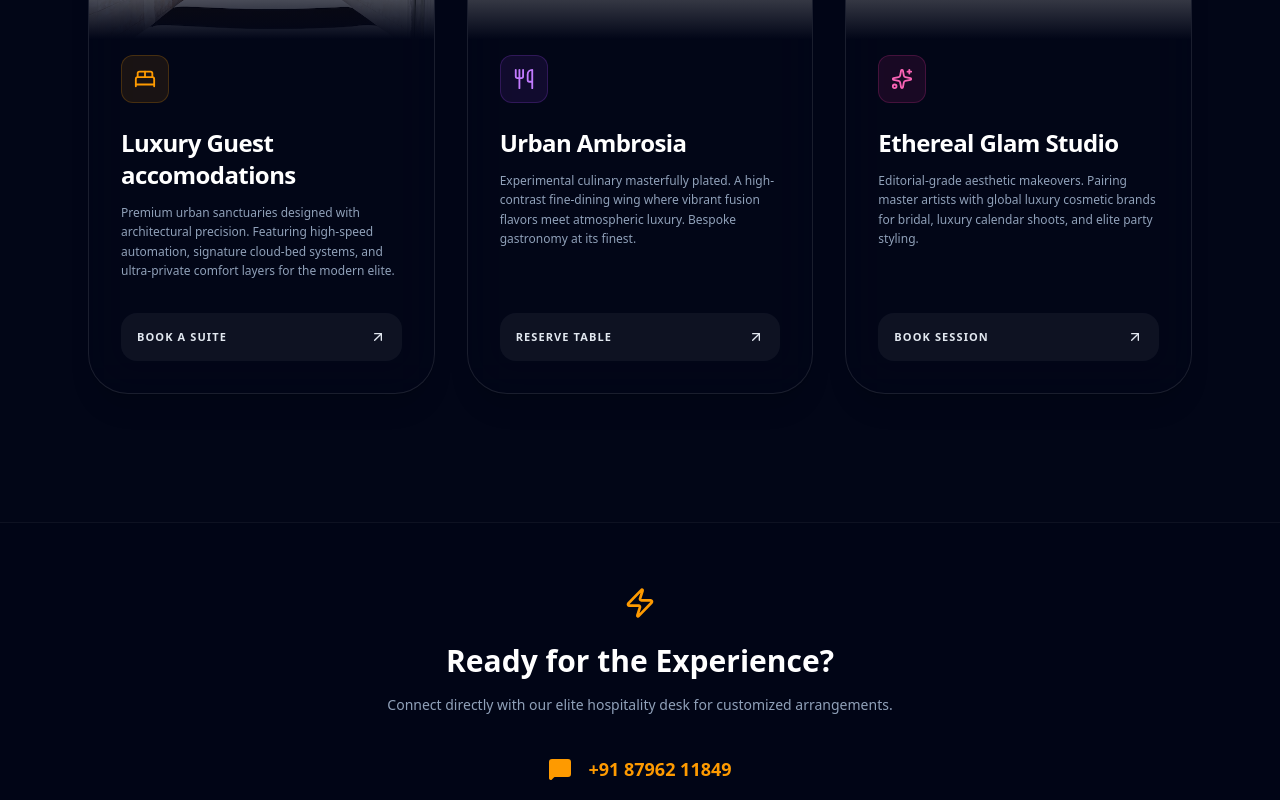
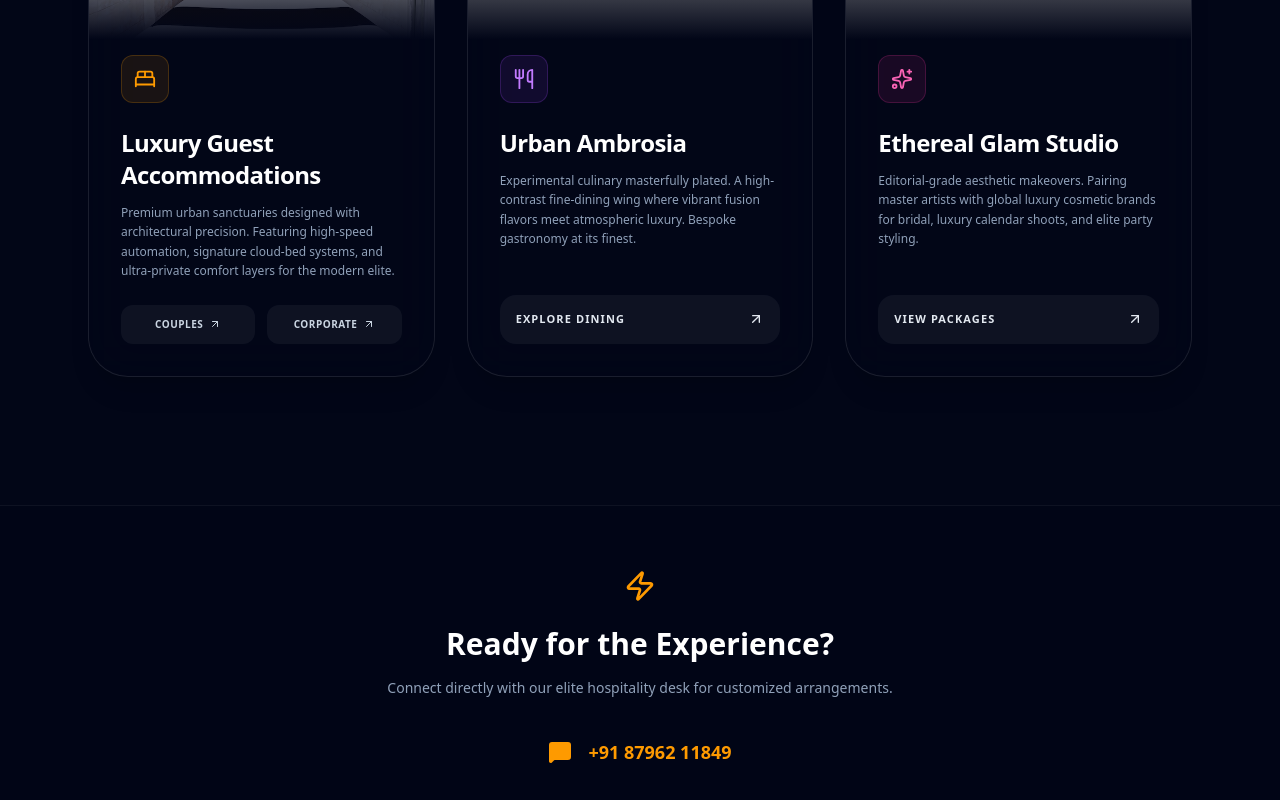
Before and after one commit to sandytrauma/ethereal-inn, a Next.js app: page /sanctuary in a window 1280 px wide. Shown: the part 1180-1980 px from the top of the page. Built offline with nearby package versions, Linux system fonts and the light colour scheme; no server answers; grey boxes are pictures that could not be loaded.

Commit message:
edit Ad-01

```diff
--- a/app/sanctuary/[id]/page.tsx
+++ b/app/sanctuary/[id]/page.tsx
@@ -43,7 +43,7 @@ export async function generateMetadata({ params }: PageProps): Promise<Metadata>
     };
   }
 
-  const siteUrl = process.env.NEXT_PUBLIC_APP_URL || "https://ethereal-inn.vercel.app";
+  const siteUrl = process.env.NEXT_PUBLIC_APP_URL || "https://www.etherealinn.com";
   const imageUrl = campaign.primaryImage.startsWith("http")
     ? campaign.primaryImage
     : `${siteUrl}${campaign.primaryImage}`;
@@ -128,7 +128,14 @@ export default async function DynamicSanctuaryAdPage({ params }: PageProps) {
               {campaign.badge || "Exclusive Campaign Offer"}
             </Link>
           </span>
+
         </div>
+
+         <span className="text-[10px] font-black uppercase tracking-[0.3em] text-rose-400 ml-5">
+            <Link href="/">
+              Return to the home of sanctuaries
+            </Link>
+          </span>
 
         <h1 className="text-4xl md:text-7xl font-black tracking-tighter text-white mb-6 leading-none uppercase max-w-4xl mx-auto">
           {campaign.title}
--- a/app/sanctuary/page.tsx
+++ b/app/sanctuary/page.tsx
@@ -61,7 +61,7 @@ export default function EtherealSanctuaryPage() {
           <Star size={14} className="text-amber-500 fill-amber-500" />
           <span className="text-[10px] font-black uppercase tracking-[0.3em] text-gray-300">
             <Link href="/">
-            The Ethereal Portfolio
+              The Ethereal Portfolio
             </Link>
           </span>
         </div>
@@ -102,9 +102,9 @@ export default function EtherealSanctuaryPage() {
       <section className="relative z-10 max-w-6xl mx-auto px-6 pb-32">
         <div className="grid md:grid-cols-3 gap-8">
 
-          {/* CATALOGUE ITEM: LUXURY SUITES (Using Catalogue_2.avif) */}
+          {/* CATALOGUE ITEM: LUXURY SUITES (Links into Dynamic Campaign Variants) */}
           <div className="group relative flex flex-col bg-slate-950/50 border border-white/10 rounded-[40px] backdrop-blur-xl transition-all duration-500 hover:bg-slate-950/80 hover:border-amber-500/40 shadow-xl overflow-hidden">
-            <div className="relative h-48 w-full">
+            <Link href="/sanctuary/couple-friendly-stay" className="block relative h-48 w-full overflow-hidden">
               <Image
                 src="/Catalogue_2.avif"
                 alt="Ethereal Luxury Stays and Guest Suites"
@@ -112,29 +112,47 @@ export default function EtherealSanctuaryPage() {
                 className="object-cover object-center group-hover:scale-105 transition-transform duration-500"
               />
               <div className="absolute inset-0 bg-gradient-to-t from-slate-950 via-slate-950/20 to-transparent" />
-            </div>
+              <div className="absolute top-4 left-4 bg-rose-500/80 text-white text-[9px] font-bold px-2.5 py-1 rounded-full uppercase tracking-wider backdrop-blur-sm opacity-0 group-hover:opacity-100 transition-opacity duration-300">
+                Couple Friendly
+              </div>
+              <div className="absolute top-4 right-4 bg-amber-500/80 text-slate-950 text-[9px] font-bold px-2.5 py-1 rounded-full uppercase tracking-wider backdrop-blur-sm opacity-0 group-hover:opacity-100 transition-opacity duration-300">
+                Corporate Tier
+              </div>
+            </Link>
 
             <div className="p-8 pt-4 flex flex-col flex-grow">
               <div className="w-12 h-12 bg-amber-500/10 text-amber-500 rounded-xl flex items-center justify-center mb-6 border border-amber-500/20">
                 <BedDouble size={22} />
               </div>
-              <h3 className="text-2xl font-black text-white mb-3 tracking-tight">Luxury Guest accomodations</h3>
-              <p className="text-slate-400 text-xs leading-relaxed font-medium mb-8 flex-grow">
+              <h3 className="text-2xl font-black text-white mb-3 tracking-tight">
+                <Link href="/sanctuary/couple-friendly-stay" className="hover:text-amber-400 transition-colors">
+                  Luxury Guest Accommodations
+                </Link>
+              </h3>
+              <p className="text-slate-400 text-xs leading-relaxed font-medium mb-6 flex-grow">
                 Premium urban sanctuaries designed with architectural precision. Featuring high-speed automation, signature cloud-bed systems, and ultra-private comfort layers for the modern elite.
               </p>
-              <a
-                href={links.suites}
-                target="_blank"
-                className="flex items-center justify-between w-full bg-white/5 p-4 rounded-2xl group-hover:bg-amber-500 group-hover:text-black transition-all font-bold text-[11px] uppercase tracking-widest"
-              >
-                Book A Suite <ArrowUpRight size={16} />
-              </a>
+
+              <div className="grid grid-cols-2 gap-3 mt-auto">
+                <Link
+                  href="/sanctuary/couple-friendly-stay"
+                  className="flex items-center justify-center gap-1.5 bg-white/5 hover:bg-rose-500 hover:text-white text-slate-300 text-[10px] font-bold py-3 px-2 rounded-xl transition-all uppercase tracking-wider text-center"
+                >
+                  Couples <ArrowUpRight size={12} />
+                </Link>
+                <Link
+                  href="/sanctuary/corporate-stay"
+                  className="flex items-center justify-center gap-1.5 bg-white/5 hover:bg-amber-500 hover:text-slate-950 text-slate-300 text-[10px] font-bold py-3 px-2 rounded-xl transition-all uppercase tracking-wider text-center"
+                >
+                  Corporate <ArrowUpRight size={12} />
+                </Link>
+              </div>
             </div>
           </div>
 
-          {/* CATALOGUE ITEM: URBAN AMBROSIA (Using Royalty-Free Premium Culinary Asset) */}
+          {/* CATALOGUE ITEM: URBAN AMBROSIA */}
           <div className="group relative flex flex-col bg-slate-950/50 border border-white/10 rounded-[40px] backdrop-blur-xl transition-all duration-500 hover:bg-slate-950/80 hover:border-purple-500/40 shadow-xl overflow-hidden">
-            <div className="relative h-48 w-full">
+            <Link href="/sanctuary/urban-ambrosia" className="block relative h-48 w-full overflow-hidden">
               <Image
                 src="https://images.unsplash.com/photo-1544025162-d76694265947?auto=format&fit=crop&w=800&q=80"
                 alt="Urban Ambrosia Luxury Fine Dining"
@@ -142,29 +160,32 @@ export default function EtherealSanctuaryPage() {
                 className="object-cover object-center group-hover:scale-105 transition-transform duration-500"
               />
               <div className="absolute inset-0 bg-gradient-to-t from-slate-950 via-slate-950/20 to-transparent" />
-            </div>
+            </Link>
 
             <div className="p-8 pt-4 flex flex-col flex-grow">
               <div className="w-12 h-12 bg-purple-500/10 text-purple-400 rounded-xl flex items-center justify-center mb-6 border border-purple-500/20">
                 <Utensils size={22} />
               </div>
-              <h3 className="text-2xl font-black text-white mb-3 tracking-tight">Urban Ambrosia</h3>
+              <h3 className="text-2xl font-black text-white mb-3 tracking-tight">
+                <Link href="/sanctuary/urban-ambrosia" className="hover:text-purple-400 transition-colors">
+                  Urban Ambrosia
+                </Link>
+              </h3>
               <p className="text-slate-400 text-xs leading-relaxed font-medium mb-8 flex-grow">
                 Experimental culinary masterfully plated. A high-contrast fine-dining wing where vibrant fusion flavors meet atmospheric luxury. Bespoke gastronomy at its finest.
               </p>
-              <a
-                href={links.culinary}
-                target="_blank"
-                className="flex items-center justify-between w-full bg-white/5 p-4 rounded-2xl group-hover:bg-purple-500 group-hover:text-black transition-all font-bold text-[11px] uppercase tracking-widest"
+              <Link
+                href="/sanctuary/urban-ambrosia"
+                className="flex items-center justify-between w-full bg-white/5 p-4 rounded-2xl group-hover:bg-purple-500 group-hover:text-black transition-all font-bold text-[11px] uppercase tracking-widest mt-auto"
               >
-                Reserve Table <ArrowUpRight size={16} />
-              </a>
+                Explore Dining <ArrowUpRight size={16} />
+              </Link>
             </div>
           </div>
 
-          {/* CATALOGUE ITEM: GLAM STUDIO (Using Royalty-Free Premium Makeup Vanity Asset) */}
+          {/* CATALOGUE ITEM: GLAM STUDIO */}
           <div className="group relative flex flex-col bg-slate-950/50 border border-white/10 rounded-[40px] backdrop-blur-xl transition-all duration-500 hover:bg-slate-950/80 hover:border-pink-500/40 shadow-xl overflow-hidden">
-            <div className="relative h-48 w-full">
+            <Link href="/sanctuary/glam-studio" className="block relative h-48 w-full overflow-hidden">
               <Image
                 src="https://images.unsplash.com/photo-1596462502278-27bfdc403348?auto=format&fit=crop&w=800&q=80"
                 alt="Ethereal Glam Studio Premium Beauty Counter"
@@ -172,23 +193,26 @@ export default function EtherealSanctuaryPage() {
                 className="object-cover object-center group-hover:scale-105 transition-transform duration-500"
               />
               <div className="absolute inset-0 bg-gradient-to-t from-slate-950 via-slate-950/20 to-transparent" />
-            </div>
+            </Link>
 
             <div className="p-8 pt-4 flex flex-col flex-grow">
               <div className="w-12 h-12 bg-pink-500/10 text-pink-400 rounded-xl flex items-center justify-center mb-6 border border-pink-500/20">
                 <Sparkles size={22} />
               </div>
-              <h3 className="text-2xl font-black text-white mb-3 tracking-tight">Ethereal Glam Studio</h3>
+              <h3 className="text-2xl font-black text-white mb-3 tracking-tight">
+                <Link href="/sanctuary/glam-studio" className="hover:text-pink-400 transition-colors">
+                  Ethereal Glam Studio
+                </Link>
+              </h3>
               <p className="text-slate-400 text-xs leading-relaxed font-medium mb-8 flex-grow">
                 Editorial-grade aesthetic makeovers. Pairing master artists with global luxury cosmetic brands for bridal, luxury calendar shoots, and elite party styling.
               </p>
-              <a
-                href={links.glam}
-                target="_blank"
-                className="flex items-center justify-between w-full bg-white/5 p-4 rounded-2xl group-hover:bg-pink-500 group-hover:text-black transition-all font-bold text-[11px] uppercase tracking-widest"
+              <Link
+                href="/sanctuary/glam-studio"
+                className="flex items-center justify-between w-full bg-white/5 p-4 rounded-2xl group-hover:bg-pink-500 group-hover:text-black transition-all font-bold text-[11px] uppercase tracking-widest mt-auto"
               >
-                Book Session <ArrowUpRight size={16} />
-              </a>
+                View Packages <ArrowUpRight size={16} />
+              </Link>
             </div>
           </div>
 
@@ -205,12 +229,12 @@ export default function EtherealSanctuaryPage() {
           <a
             href={links.general}
             target="_blank"
-            className="inline-flex items-center gap-4 text-amber-500 hover:text-white transition-colors text-lg font-bold group"
+            className="inline-flex items-center gap-4 text-amber-500 hover:text-white transition-colors text-lg font-bold group mb-12"
           >
             <MessageSquare className="fill-amber-500 group-hover:fill-white transition-colors" /> +91 87962 11849
           </a>
 
-          <div className="mt-16 text-[9px] uppercase tracking-[0.4em] text-slate-500 font-bold">
+          <div className="mt-8 border-t border-white/5 pt-8 text-slate-500">
             <Footer/>
           </div>
         </div>
```
